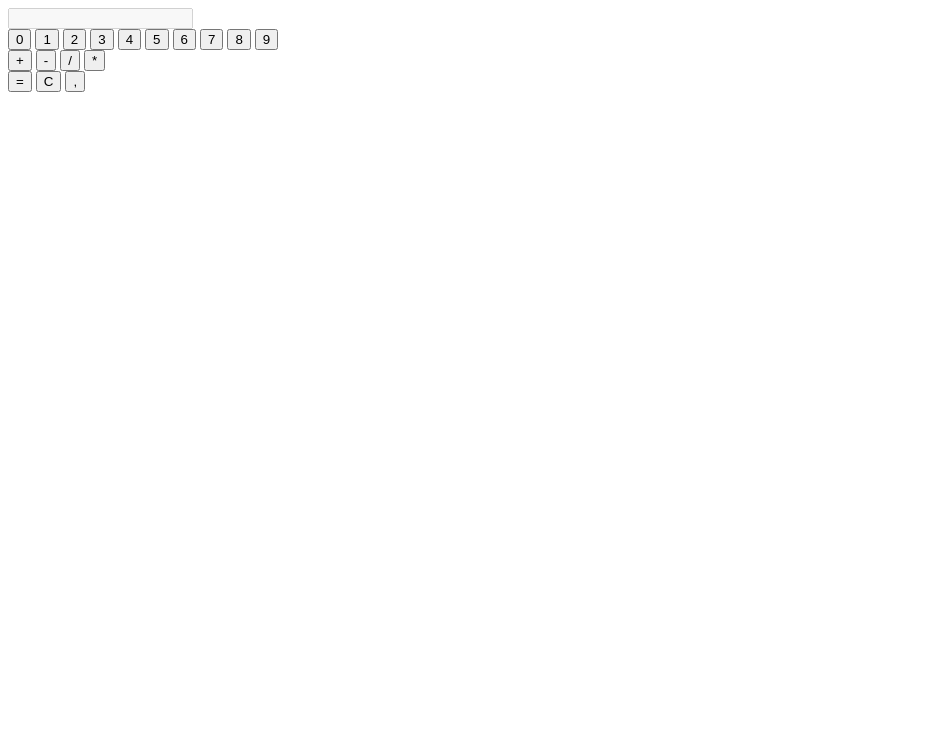
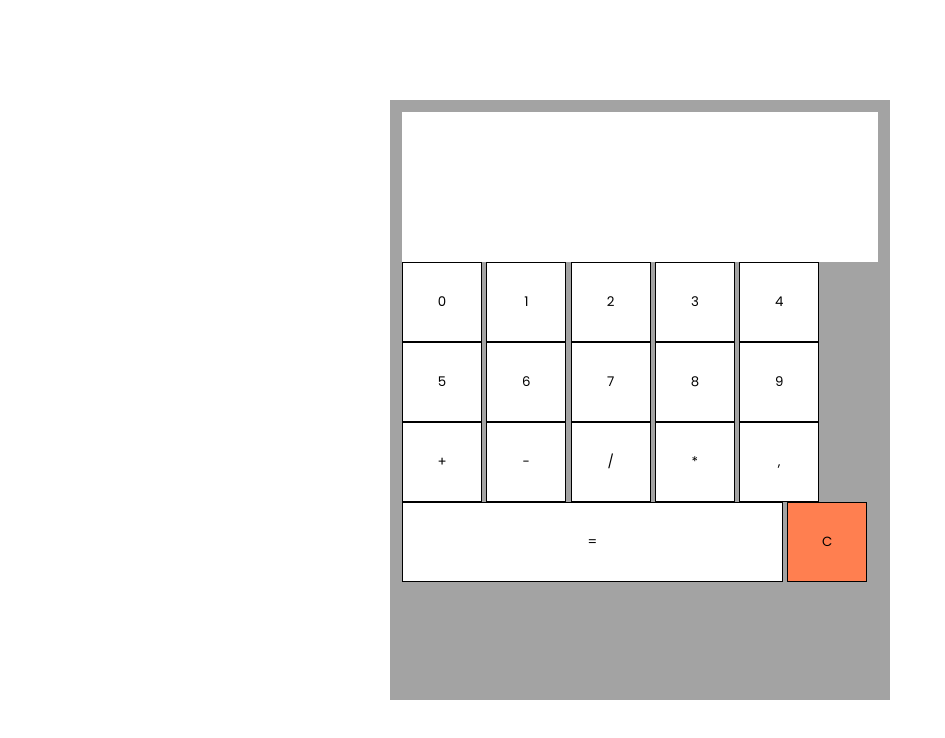
Before and after one commit to daviizui/m02_S02_exercicios, a plain HTML site: page ecercicio01/index.html in a window 1280 px wide. Shown: the whole page, without its empty margins (0-945 px from the left). Drawn offline with Linux system fonts and the light colour scheme.

Commit message:
exercicio 02

```diff
--- a/ecercicio01/index.html
+++ b/ecercicio01/index.html
@@ -3,10 +3,11 @@
   <head>
     <meta charset="UTF-8" />
     <meta name="viewport" content="width=device-width, initial-scale=1.0" />
+    <link rel="stylesheet" href="style.css" />
     <title>Document</title>
   </head>
   <body>
-    <div>
+    <div class="calculadora-body">
       <input type="text" disabled />
       <div>
         <button>0</button>
@@ -25,10 +26,10 @@
         <button>-</button>
         <button>/</button>
         <button>*</button>
+        <button>,</button>
       </div>
-      <button>=</button>
-      <button>C</button>
-      <button>,</button>
+      <button class="btn-resultado">=</button>
+      <button class="btn-c">C</button>
     </div>
   </body>
 </html>
--- /dev/null
+++ b/ecercicio01/style.css
@@ -0,0 +1,44 @@
+@import url("https://fonts.googleapis.com/css2?family=Poppins:ital,wght@0,100;0,200;0,300;0,400;0,500;0,600;0,700;0,800;0,900;1,100;1,200;1,300;1,400;1,500;1,600;1,700;1,800;1,900&display=swap");
+
+* {
+  font-family: "Poppins", sans-serif;
+  margin: 0;
+  padding: 0;
+  box-sizing: border-box;
+}
+
+body {
+  display: flex;
+  justify-content: center;
+  align-items: center;
+  min-height: 100vh;
+}
+
+.calculadora-body {
+  background-color: rgb(163, 163, 163);
+  padding: 12px;
+  width: 500px;
+  height: 600px;
+}
+
+input {
+  background-color: #fff;
+  border: none;
+  width: 100%;
+  height: 150px;
+}
+button {
+  background-color: #fff;
+  border: 1px solid black;
+  width: 80px;
+  height: 80px;
+}
+
+.btn-c {
+  background-color: coral;
+  width: auto80px;
+}
+
+.btn-resultado {
+  width: 80%;
+}
```
